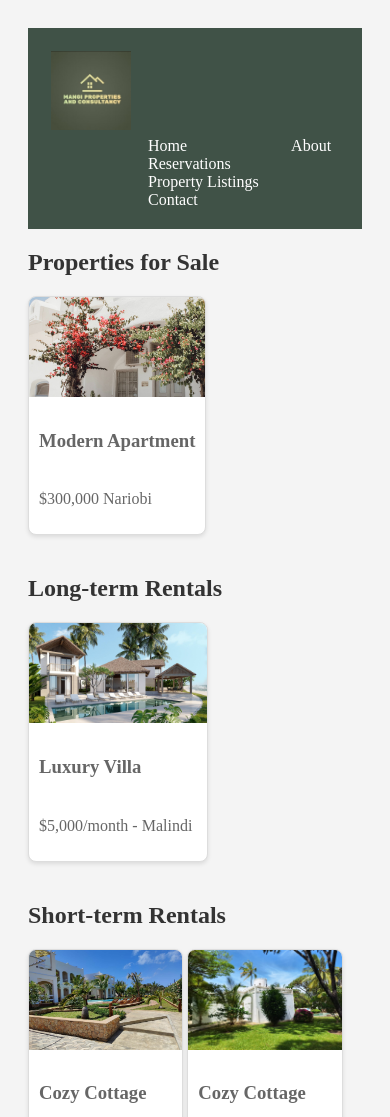
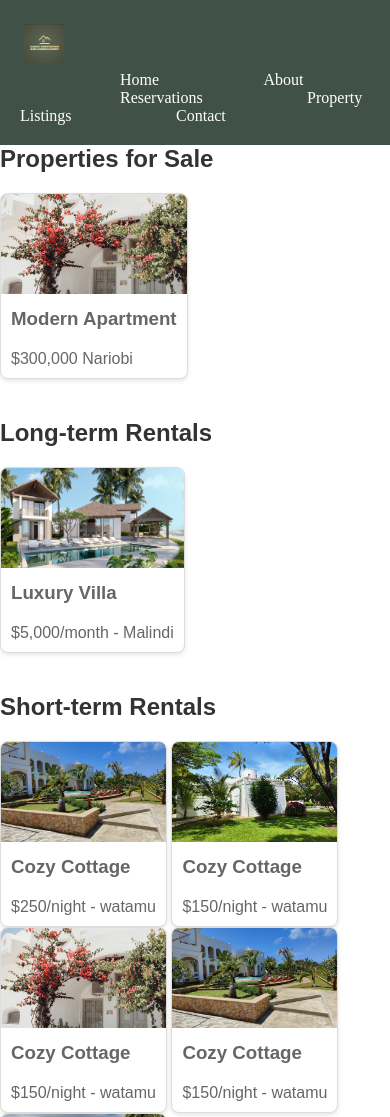
Before and after one commit to Malindia/Mangi-property, a plain HTML site: page rental.html in a window 390 px wide. Shown: the top 1117 px of the page. Drawn offline with Linux system fonts and the light colour scheme.

Commit message:
NAV Bar styling updated to one file

```diff
--- a/rental.css
+++ b/rental.css
@@ -1,50 +1,3 @@
-body {
-    font-family: 'Times New Roman', Times, serif;
-    padding: 20px;
-    background-color: #f4f4f4;
-}
-.navbar {
- font-family: 'Times New Roman', Times, serif;
- background-color: #405247;
- color: #fff;
- padding: 20px 0;
-}
-
-.container {
- max-width: 1200px;
- margin: auto;
- padding: 0 20px;
-}
-.logo {
-    margin: 1%;
-    width: 80px;
-    cursor: pointer;
-}
-
-.navbar-links a {
- color: #fff;
- text-decoration: none;
- margin-left: 100px;
- font-size: 16px;
- font-family: 'Times New Roman', Times, serif;
-}
-
-@media (max-width: 768px) {
-       .nav-list {
-           flex-direction: column;
-           gap: 10px;
-       }
-
-       .navbar {
-           flex-direction: column;
-       }
-    .l ogo {
-        margin: 1%;
-        width: 40px;
-        cursor: pointer;
-    }
-   }
-
    /* Hero Section */
 .property-section {
     margin-bottom: 40px;
--- a/rental.html
+++ b/rental.html
@@ -1,15 +1,16 @@
 <!DOCTYPE html>
 <html lang="en">
   <head>
-    <meta charset="UTF-8">
-    <meta name="viewport" content="width=device-width, initial-scale=1.0">
+    <meta charset="UTF-8" />
+    <meta name="viewport" content="width=device-width, initial-scale=1.0" />
     <title>Real Estate Listings</title>
-    <link rel="stylesheet" href="rental.css" >
+    <link rel="stylesheet" href="style.css" />
+    <link rel="stylesheet" href="rental.css" />
   </head>
   <body>
     <nav class="navbar">
       <div class="container">
-            <img src="images/mangilogo.jpg" class = "logo">
+        <img src="images/mangilogo.jpg" class="logo" />
         <div class="navbar-links">
           <a href="home.html">Home</a>
           <a href="#about">About</a>
@@ -25,7 +26,7 @@
       <div class="property-list">
         <!-- Example Property -->
         <div class="property-item">
-            <img src="images/holiday.jpg" alt="Property 1">
+          <img src="images/holiday.jpg" alt="Property 1" />
           <h3>Modern Apartment</h3>
           <p>$300,000 Nariobi</p>
         </div>
@@ -38,7 +39,7 @@
       <div class="property-list">
         <!-- Example Property -->
         <div class="property-item">
-            <img src="images/pic2.jpg" alt="Property 2">
+          <img src="images/pic2.jpg" alt="Property 2" />
           <h3>Luxury Villa</h3>
           <p>$5,000/month - Malindi</p>
         </div>
@@ -51,7 +52,7 @@
       <div class="property-list">
         <!-- Example Property -->
         <div class="property-item">
-            <img src="images/win.jpg" alt="Property 3">
+          <img src="images/win.jpg" alt="Property 3" />
           <h3>Cozy Cottage</h3>
           <p>$250/night - watamu</p>
         </div>
@@ -60,7 +61,7 @@
       <div class="property-list">
         <!-- Example Property -->
         <div class="property-item">
-            <img src="images/hous2.jpg" alt="Property 3">
+          <img src="images/hous2.jpg" alt="Property 3" />
           <h3>Cozy Cottage</h3>
           <p>$150/night - watamu</p>
         </div>
@@ -69,7 +70,7 @@
       <div class="property-list">
         <!-- Example Property -->
         <div class="property-item">
-            <img src="images/holiday.jpg" alt="Property 3">
+          <img src="images/holiday.jpg" alt="Property 3" />
           <h3>Cozy Cottage</h3>
           <p>$150/night - watamu</p>
         </div>
@@ -78,21 +79,18 @@
       <div class="property-list">
         <!-- Example Property -->
         <div class="property-item">
-            <img src="images/win.jpg" alt="Property 3">
+          <img src="images/win.jpg" alt="Property 3" />
           <h3>Cozy Cottage</h3>
           <p>$150/night - watamu</p>
         </div>
         <!-- Additional properties for short-term rental -->
       </div>
       <div class="property-list">
-
         <div class="property-item">
-            <img src="images/featu.jpg" alt="Property 3">
+          <img src="images/featu.jpg" alt="Property 3" />
           <h3>Cozy Cottage</h3>
           <p>$150/night - watamu</p>
         </div>
-
-
       </div>
     </section>
 
--- a/reservation.css
+++ b/reservation.css
@@ -1,53 +1,3 @@
-body {
-    font-family: 'Arial', sans-serif;
-    background-color: #19221d;
-    padding: 20px;
-    color: #fff;
-    /* Ensure text readability */
-}
-
-.navbar {
-    background-color: #405247;
-    color: #fff;
-    padding: 20px 0;
-}
-
-.container {
-    max-width: 1200px;
-    margin: auto;
-    padding: 0 20px;
-}
-
-.logo {
-    width: 80px;
-    cursor: pointer;
-}
-
-.navbar-links a {
-    color: #fff;
-    text-decoration: none;
-    margin-left: 20px;
-    /* Adjusted for better spacing */
-    font-size: 16px;
-}
-
-@media (max-width: 768px) {
-    .navbar-links a {
-        margin-left: 0;
-        display: block;
-        /* Stack nav items under each other */
-        margin-bottom: 10px;
-    }
-
-    .logo {
-        margin: auto;
-        /* Center logo on smaller screens */
-        display: block;
-        width: 60px;
-        /* Adjusted size */
-    }
-}
-
 form {
     background: #ffffff;
     color: #333;
```
Also changed, not shown: home.html (+2 -2 lines), reservation.html (+1 -0 lines). Lines whose indentation alone changed are shown as unchanged.
